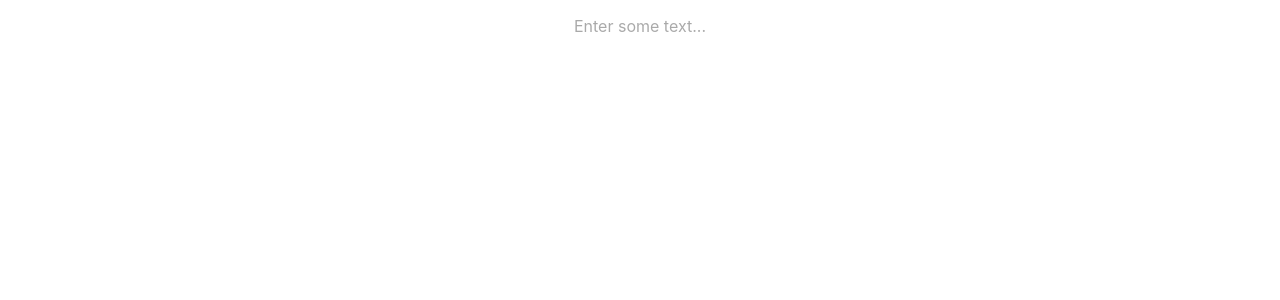
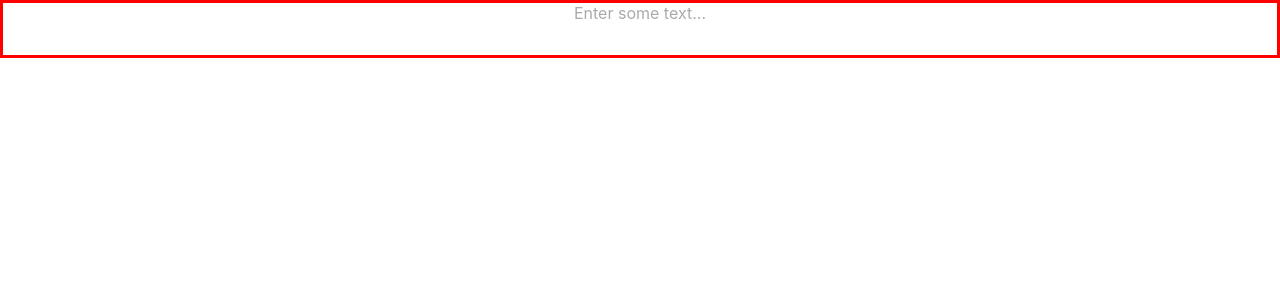
Before and after one commit to karthikkumbar/freeform-filter-example, a React (Create React App) app: page / in a window 1280 px wide. Shown: the top 300 px of the page. Built offline with nearby package versions, Linux system fonts and the light colour scheme.

Commit message:
Added validation logic

```diff
--- a/src/components/filter-expression/consumer.tsx
+++ b/src/components/filter-expression/consumer.tsx
@@ -8,11 +8,11 @@ import {
 import { ATTRIBUTES, CLOSE_BRACKET, OPEN_BRACKET, OPERATORS, SuggestionTypes, valueOptions  } from './utility/operators'
 import { COMBINATION_OPTIONS } from './utility/operators'
 
-import MentionExample from "."
 import { withFilterExpressions } from './utility/withFilterExpressions'
 import SuggestDropDown from './components/SuggestDropDown'
 import { suggestionsType, queryPropsType, queryNodeType } from './types'
 import { CustomElement } from './custom-types'
+import SlateTextField from '.'
 
 
 const queryProps: Array<queryPropsType> = [
@@ -60,6 +60,7 @@ function Consumer() {
         () => withFilterExpressions(withReact(withHistory(createEditor()))),
         []
     )
+    const [isInputValid, setIsInputValid] = useState<boolean>(false)
 
     const suggestions = useMemo<Array<suggestionsType>>(() => {
       if(search) {
@@ -79,14 +80,18 @@ function Consumer() {
                     return n
                 }
             }).map((n: any) :queryNodeType => {
-                return {type: n[0].type, text: n[0].character, value: n[0].value}
+                return {type: n[0].type, text: n[0].character, value: n[0].value, fields: n[0].fields}
             })
+
             if(queryTypeNodes.length !== 0) {
-                let {type: lastQueryType, text: lastQueryText} = queryTypeNodes[queryTypeNodes.length-1];
+                // Get last query node
+                let {type: lastQueryType, text: lastQueryText } = queryTypeNodes[queryTypeNodes.length-1];
 
+
+                // Update next dropdown suggestion based on the last selected type
+                // No need to update for bracket type
                 if(lastQueryType !== "bracket") {
                     let newSelectionIndex = queryProps.findIndex(query => query.type === lastQueryType)
-                    // Show next dropdown suggestion when user clears something using backspace
                     setNextSelection((newSelectionIndex + 1) % queryProps.length)
                 }
 
@@ -108,6 +113,32 @@ function Consumer() {
                     }
                     setOpenBracketCount(prev => prev-1)
                 }
+
+                // validate the input
+                console.log(queryTypeNodes)
+                // if bracketcount is not zero then its invalid expression
+                if(openBracketCount !== 0) {
+                    console.log("invalid bracket count: ", openBracketCount)
+                    setIsInputValid(false)
+                }
+                /**
+                 * For any combination of expression, for every AND/OR operator we will have 2 set of attribute, operator and value
+                 * Similarly if I have n combination_operator, we will have n+1 set of attribute, operator and value
+                 */
+
+                let groupSetCount = queryTypeNodes.filter(node => (node.type === "attribute" || node.type === "operator" || node.type === "value")).length;
+                let combinationOperatorCount = queryTypeNodes.filter(node => node.type === "combination_operator").length;
+                console.log("groupSetCount: ", groupSetCount, "Group % 3", groupSetCount%3)
+                console.log("combinationOperatorCount: ", combinationOperatorCount)
+
+                if((groupSetCount % 3 === 0) && (combinationOperatorCount + 1 === groupSetCount / 3)) {
+                    console.log("valid expression")
+                    setIsInputValid(true)
+                } else {
+                    console.log("Invalid expression")
+                    setIsInputValid(false)
+                }
+                // validateExpression(queryTypeNodes)
             } else {
                 // text field is empty reset all
                 setNextSelection(0)
@@ -125,6 +156,7 @@ function Consumer() {
 			type: type,
 			character: suggestion.text,
             value: suggestion.value,
+            fields: suggestion.fields || [],
 			children: [{ text: '' }],
 		}
 
@@ -150,7 +182,6 @@ function Consumer() {
                 case 'Tab':
                 case 'Enter':
                     event.preventDefault()
-                        console.log("Enter key ")
                     //Get previous typed text to remove it when user selects something from the suggestion dropdown
                     const selectedNode = editor.selection && Editor.node(editor, editor.selection.focus);
                     let inputText = selectedNode && Node.string(selectedNode[0])
@@ -297,8 +328,9 @@ function Consumer() {
 			validateQuery(value)
         }
     }, [editor, setTarget, validateQuery])
-    return <MentionExample
+    return <SlateTextField
         initialValue={initialValue}
+        isValid={isInputValid}
         editor={editor}
         onKeyDown={onKeyDown}
         onChange={onChange}
--- a/src/components/filter-expression/custom-types.tsx
+++ b/src/components/filter-expression/custom-types.tsx
@@ -1,6 +1,7 @@
 import { BaseEditor, BaseRange, Range, Element } from 'slate'
 import { ReactEditor, RenderLeafProps } from 'slate-react'
 import { HistoryEditor } from 'slate-history'
+import { suggestionsType } from './types'
 
 export type BracketElement = {
     type: "bracket"
@@ -19,6 +20,7 @@ export type AttributeElement = {
 export type OperatorElement = {
     type: 'operator'
     character: string
+    fields?: Array<suggestionsType>
     value: string
     children: CustomText[]
 }
--- a/src/components/filter-expression/index.tsx
+++ b/src/components/filter-expression/index.tsx
@@ -9,6 +9,7 @@ import { CustomEditor, CustomRenderLeafProps } from './custom-types'
 import Element from './components/Element'
 import Leaf from './components/Leaf'
 type SlateTextFieldType = {
+    isValid: boolean,
     initialValue: Descendant[],
     editor: CustomEditor,
     onKeyDown: (event: React.KeyboardEvent) => void,
@@ -18,10 +19,15 @@ type SlateTextFieldType = {
 }
 
 const SlateTextField = (props: SlateTextFieldType) => {
-	const { initialValue, editor, onKeyDown, onChange, SuggestDropDown, onClick} = props;
+	const { initialValue, editor, onKeyDown, onChange, SuggestDropDown, onClick, isValid } = props;
   const renderElement = useCallback((props:RenderElementProps) => <Element {...props} />, [])
   const renderLeaf = useCallback((props: CustomRenderLeafProps) => <Leaf {...props} />, [])
-
+  const styles ={
+    editable: {
+      border: `solid ${isValid ? "black" : "red"}`,
+      outline: `${isValid ? "blue" : "red"}`
+    }
+  }
   return (
     <Slate
       editor={editor}
@@ -29,6 +35,7 @@ const SlateTextField = (props: SlateTextFieldType) => {
       onChange={onChange}
     >
       <Editable
+        style={styles.editable}
         renderElement={renderElement}
         renderLeaf={renderLeaf}
         onKeyDown={onKeyDown}
--- a/src/components/filter-expression/types.tsx
+++ b/src/components/filter-expression/types.tsx
@@ -1,6 +1,7 @@
 export type suggestionsType = {
     value: string,
-    text: string
+    text: string,
+    fields?: Array<suggestionsType>
 }
 
 type QueryType = "attribute" | "operator" | "value" | "combination_operator" | "bracket" | "empty";
@@ -16,5 +17,6 @@ export type queryPropsType = {
 export type queryNodeType = {
     type: QueryType,
     value: string | undefined,
-    text: string | undefined
+    text: string | undefined,
+    fields: Array<suggestionsType>
 }
```
Also changed, not shown: 1 other file (tests, documents, lock files or other folders).
